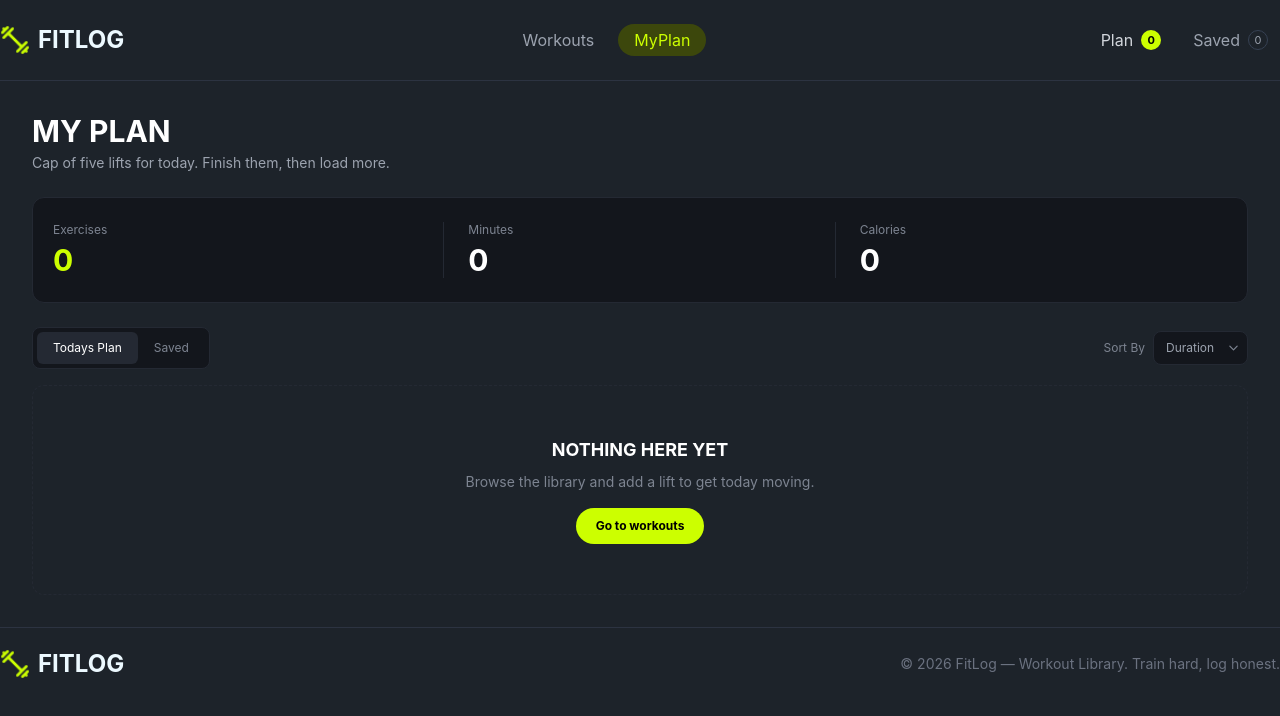
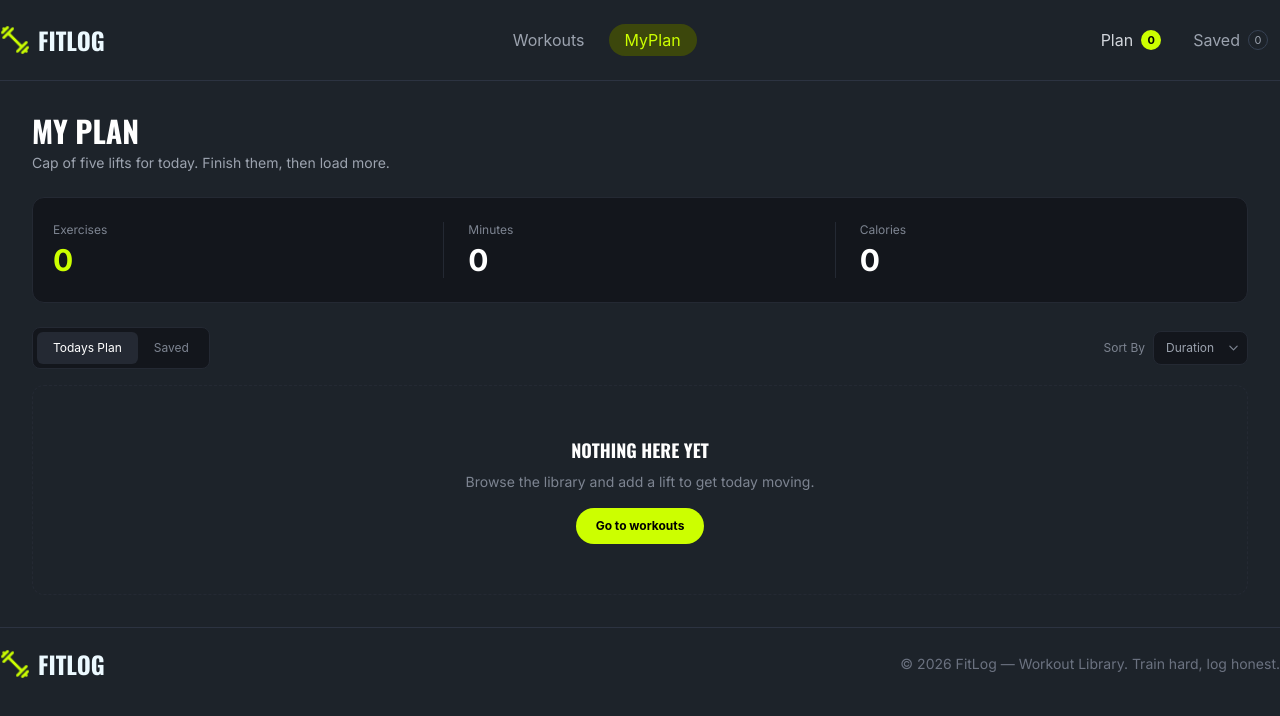
Before and after one commit to tibushra/FitLog-Workout-Library, a Next.js app: page /myPlan in a window 1280 px wide. Shown: the top 716 px of the page. Built offline with nearby package versions, Linux system fonts and the light colour scheme.

Commit message:
Font Updated

```diff
--- a/src/app/globals.css
+++ b/src/app/globals.css
@@ -1,2 +1,10 @@
 @import "tailwindcss";
 @plugin "daisyui";
+
+p{
+    font-family: var(--font-inter);
+}
+
+.heading-font {
+    font-family: var(--font-oswald);
+}
--- a/src/app/layout.js
+++ b/src/app/layout.js
@@ -1,4 +1,4 @@
-import { Geist, Geist_Mono } from "next/font/google";
+import { Geist, Geist_Mono, Inter, Oswald } from "next/font/google";
 import "./globals.css";
 import Navbar from "../components/shared/Navbar";
 import Footer from "../components/shared/Footer.jsx";
@@ -15,6 +15,15 @@ const geistMono = Geist_Mono({
   subsets: ["latin"],
 });
 
+const oswald = Oswald({
+  variable: "--font-oswald",
+  subsets: ["latin"],
+});
+const inter = Inter({
+  variable: "--font-inter",
+  subsets: ["latin"],
+});
+
 export const metadata = {
   title: "FitLog-Workout Library",
   description: "Generated by Fitlog-Workout Librar",
@@ -24,8 +33,8 @@ export default function RootLayout({ children }) {
   return (
     <html
   lang="en"
-      data-theme = "dark"
-      className={`${geistSans.variable} ${geistMono.variable} h-full antialiased`}
+  data-theme="dark"
+  className={`${geistSans.variable} ${geistMono.variable} ${inter.variable} ${oswald.variable} h-full antialiased`}
 >
       <body className="min-h-full flex flex-col">
         <WorkoutsProvider>
--- a/src/app/myPlan/page.jsx
+++ b/src/app/myPlan/page.jsx
@@ -97,7 +97,7 @@ const MyPlanPage = () => {
         <div className="container mx-auto px-8 py-8 text-white">
 
             <div>
-                <h1 className="text-3xl font-bold">
+                <h1 className="heading-font text-3xl font-bold">
                     MY PLAN
                 </h1>
                 <p className="text-[#9CA3AF] text-sm mt-1">
@@ -178,7 +178,7 @@ const MyPlanPage = () => {
             <div className="mt-4 space-y-3">
                 {sortedData.length === 0 ? (
                     <div className="border border-dashed border-[#242933] rounded-xl h-52.5 flex flex-col items-center justify-center">
-                        <h2 className="font-bold text-lg">
+                        <h2 className="heading-font font-bold text-lg">
                             NOTHING HERE YET
                         </h2>
                         <p className="text-sm text-[#7d8491] mt-2">
@@ -209,7 +209,7 @@ const MyPlanPage = () => {
 
                                 <div>
 
-                                    <h2 className="text-sm font-bold uppercase">
+                                    <h2 className="heading-font text-sm font-bold uppercase">
                                         {workout.name}
                                     </h2>
                                     <p className="text-xs text-[#7d8491] mt-0.5">
--- a/src/app/workouts/[id]/page.jsx
+++ b/src/app/workouts/[id]/page.jsx
@@ -26,7 +26,7 @@ const WorkoutDetailsPage = async ({ params }) => {
                     height={500} />
             </figure>
             <div className="card-body grid gap-4">
-                <h2 className="card-title font-bold text-5xl">{workout.name}</h2>
+                <h2 className="heading-font  card-title font-bold text-5xl">{workout.name}</h2>
                 <p className='text-[#9CA3AF]'>{workout.description}</p>
                 <div className="flex gap-2">
                     {workout.muscleGroups.map((muscle) => (
--- a/src/app/workouts/page.jsx
+++ b/src/app/workouts/page.jsx
@@ -12,7 +12,7 @@ const Workouts = async () => {
     return (
         <div className='container mx-auto py-10'>
             <div>
-                <h3 className='text-3xl font-bold'>THE LIBRARY</h3>
+                <h3 className='heading-font text-3xl font-bold'>THE LIBRARY</h3>
                 <p className='text-[#9CA3AF]'>Twelve lifts covering every major muscle group.</p>
             </div>
             <div className='grid gap-6 grid-cols-3'>
--- a/src/components/homepage/Banner.jsx
+++ b/src/components/homepage/Banner.jsx
@@ -6,12 +6,12 @@ const Banner = () => {
     return (
         <div className='p-5'>
 
-            <div className='container mx-auto bg-[#222630] border border-[#262A33] flex justify-between items center p-15 rounded-2xl'>
+            <div className='container mx-auto bg-[#222630] border border-[#262A33] flex justify-between items-center p-15 rounded-2xl'>
 
                 <div className='flex flex-col gap-6'>
                     <p className='text-xs text-[#C2F800] font-semibold'>WORKOUT LIBRARY</p>
 
-                    <h1 className='text-7xl font-bold'>TRAIN WITH INTENT. LOG <br />
+                    <h1 className='heading-font text-7xl font-bold'>TRAIN WITH INTENT. LOG <br />
                         EVERY SET.</h1>
 
                     <p className='text-[#9CA3AF]'>FitLog is a dark, no-nonsense gym companion: pick a lift, lock it <br />
--- a/src/components/homepage/Workouts.jsx
+++ b/src/components/homepage/Workouts.jsx
@@ -13,7 +13,7 @@ const Workouts = async () => {
         <section id="workouts">
             <div className='container mx-auto py-10'>
                 <div>
-                    <h3 className='text-3xl font-bold'>THE LIBRARY</h3>
+                    <h3 className='heading-font text-3xl font-bold'>THE LIBRARY</h3>
                     <p className='text-[#9CA3AF]'>Twelve lifts covering every major muscle group.</p>
                 </div>
                 <div className='grid gap-6 grid-cols-3'>
--- a/src/components/shared/Footer.jsx
+++ b/src/components/shared/Footer.jsx
@@ -16,7 +16,7 @@ const Footer = () => {
                     width={30}
                     height={30}
                 />
-                <h2 className='font-bold text-2xl'>FITLOG</h2>
+                <h2 className='heading-font font-bold text-2xl'>FITLOG</h2>
             </div>
             <div>
                 <p className='text-sm text-[#6B7280]'>© 2026 FitLog — Workout Library. Train hard, log honest.</p>
--- a/src/components/shared/Navbar.jsx
+++ b/src/components/shared/Navbar.jsx
@@ -16,7 +16,7 @@ const Navbar = () => {
         <>
             <div className='container mx-auto flex justify-between items-center py-5'>
 
-                <div className='flex justify-between items-center gap-2'>
+                <div className='heading-font flex justify-between items-center gap-2'>
                     <Image
                         src={logo}
                         alt="FitLog logo"
--- a/src/components/shared/WorkoutCard.jsx
+++ b/src/components/shared/WorkoutCard.jsx
@@ -30,7 +30,7 @@ const WorkoutCard = ({ workout }) => {
                         ))}
                     </div>
                     <div>
-                        <h2 className='font-bold text-2xl'>
+                        <h2 className='heading-font font-bold text-2xl'>
                             {workout.name}
 
                         </h2>
```
Lines whose indentation alone changed are shown as unchanged.
